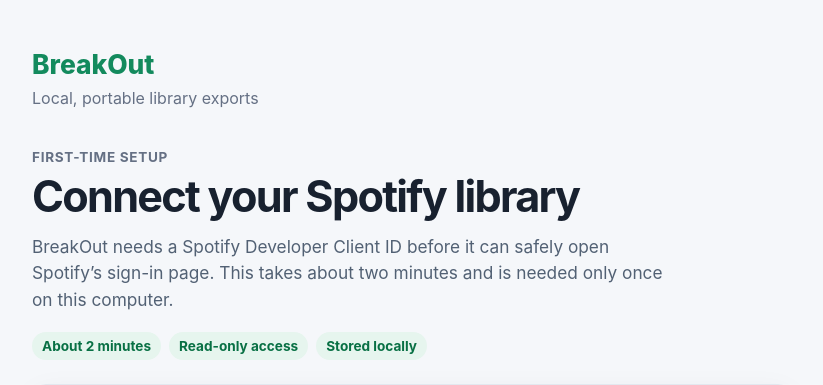
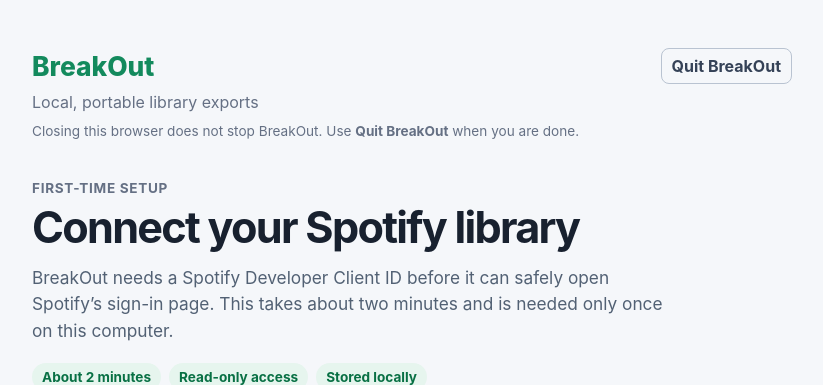
Before and after one commit to nmelanitis/BreakOut, a FastAPI app: page / in a window 1280 px wide. Shown: the top 385 px of the page, without its empty margins (228-1051 px from the left). Run offline with FastAPI, Linux system fonts and the light colour scheme; data that the repository does not hold is empty.

Commit message:
Add dashboard quit control

```diff
--- a/src/breakout/app.py
+++ b/src/breakout/app.py
@@ -4,13 +4,15 @@
 
 import base64
 import hashlib
+import os
 import secrets
+import signal
 from collections.abc import Callable
 from dataclasses import dataclass, field
 from pathlib import Path
 from urllib.parse import urlencode
 
-from fastapi import FastAPI, Form, HTTPException, Request
+from fastapi import BackgroundTasks, FastAPI, Form, HTTPException, Request
 from fastapi.responses import FileResponse, JSONResponse, RedirectResponse
 from fastapi.staticfiles import StaticFiles
 from fastapi.templating import Jinja2Templates
@@ -71,6 +73,11 @@
     return candidate
 
 
+def _stop_local_process() -> None:
+    """Ask the Uvicorn process to stop after the quit response is sent."""
+    os.kill(os.getpid(), signal.SIGTERM)
+
+
 def create_app(
     *,
     state: LocalState | None = None,
@@ -78,6 +85,7 @@
     connector_factory: Callable[[str], SourceConnector] | None = None,
     jobs: JobManager | None = None,
     sessions: MemorySessions | None = None,
+    shutdown_callback: Callable[[], None] | None = None,
 ) -> FastAPI:
     app = FastAPI(title="BreakOut", docs_url=None, redoc_url=None)
     app.add_middleware(
@@ -93,6 +101,7 @@
     make_connector = connector_factory or (lambda token: SpotifyConnector(token))
     job_manager = jobs or JobManager()
     memory_sessions = sessions or MemorySessions()
+    request_shutdown = shutdown_callback or _stop_local_process
 
     def browser_session(request: Request) -> tuple[str, BrowserSession]:
         session_id = request.session.get("breakout_session_id")
@@ -114,6 +123,11 @@
             message=request.query_params.get("message"),
             error=request.query_params.get("error"),
         )
+
+    @app.post("/shutdown")
+    async def shutdown_breakout(background_tasks: BackgroundTasks):
+        background_tasks.add_task(request_shutdown)
+        return RedirectResponse("/?message=BreakOut+is+closing.", status_code=303)
 
     @app.post("/setup/spotify")
     async def save_spotify_setup(request: Request, client_id: str = Form(...)):
--- a/src/breakout/static/app.css
+++ b/src/breakout/static/app.css
@@ -3,8 +3,10 @@
 body { margin: 0; }
 .shell { width: min(760px, calc(100% - 32px)); margin: 0 auto; padding: 48px 0 72px; }
 header { margin-bottom: 28px; }
+.header-row { align-items: center; display: flex; justify-content: space-between; gap: 16px; }
 .brand { color: #138a5d; font-weight: 800; font-size: 1.65rem; text-decoration: none; }
 header p, .hint { color: #657084; margin: 6px 0 0; }
+.running-note { font-size: .85rem; }
 .card { background: white; border: 1px solid #e3e8ef; border-radius: 14px; padding: 28px; box-shadow: 0 8px 30px rgb(21 31 45 / 5%); margin: 16px 0; }
 .subtle { background: #fbfcfe; }
 h1 { margin: 0 0 12px; font-size: 1.55rem; }
@@ -39,10 +41,13 @@
 button:disabled { opacity: .6; cursor: wait; }
 button.secondary { margin-top: 0; background: #e9eef3; color: #263548; }
 .inline-form { display: inline; margin: 0 0 0 12px; }
+.quit-form { margin: 0; }
+.quit-button { background: transparent; border: 1px solid #b9c3d1; color: #354257; margin: 0; padding: 7px 10px; }
+.quit-button:hover { background: #f1f4f7; }
 .link-button { background: transparent; color: #526174; padding: 0; text-decoration: underline; font-weight: 500; }
 .notice { padding: 12px 14px; border-radius: 8px; margin-bottom: 16px; }
 .success { background: #e5f6ef; color: #08683f; }.error, .job-error { background: #fff0f0; color: #9b1c1c; }
 .connected-heading { display: flex; align-items: start; justify-content: space-between; gap: 16px; }.connected-heading h1 { margin-bottom: 0; }
 .eyebrow { margin: 0 0 3px; color: #657084; font-size: .85rem; font-weight: 700; text-transform: uppercase; letter-spacing: .05em; }
 .job { display: flex; flex-wrap: wrap; align-items: center; gap: 12px; margin-top: 22px; padding: 16px; border-radius: 8px; background: #f1f7f4; }.job p { width: 100%; margin: 0; }
-@media (max-width: 520px) { .shell { padding-top: 28px; }.card { padding: 20px; }.connected-heading { display: block; }.connected-heading form { margin-top: 12px; }.copy-field { align-items: stretch; flex-direction: column; }.copy-button { width: 100%; } }
+@media (max-width: 520px) { .shell { padding-top: 28px; }.card { padding: 20px; }.connected-heading { display: block; }.connected-heading form { margin-top: 12px; }.copy-field { align-items: stretch; flex-direction: column; }.copy-button { width: 100%; }.header-row { align-items: start; }.quit-button { white-space: nowrap; } }
--- a/src/breakout/templates/base.html
+++ b/src/breakout/templates/base.html
@@ -9,8 +9,14 @@
   <body>
     <main class="shell">
       <header>
-        <a class="brand" href="/">BreakOut</a>
+        <div class="header-row">
+          <a class="brand" href="/">BreakOut</a>
+          <form class="quit-form" method="post" action="/shutdown" onsubmit="return confirm('Quit BreakOut and stop the local server?');">
+            <button class="quit-button" type="submit">Quit BreakOut</button>
+          </form>
+        </div>
         <p>Local, portable library exports</p>
+        <p class="running-note">Closing this browser does not stop BreakOut. Use <strong>Quit BreakOut</strong> when you are done.</p>
       </header>
       {% block content %}{% endblock %}
     </main>
```
Also changed, not shown: docs/DESKTOP_BETA.md (+2 -0 lines), tests/test_app.py (+17 -0 lines), README.md.
